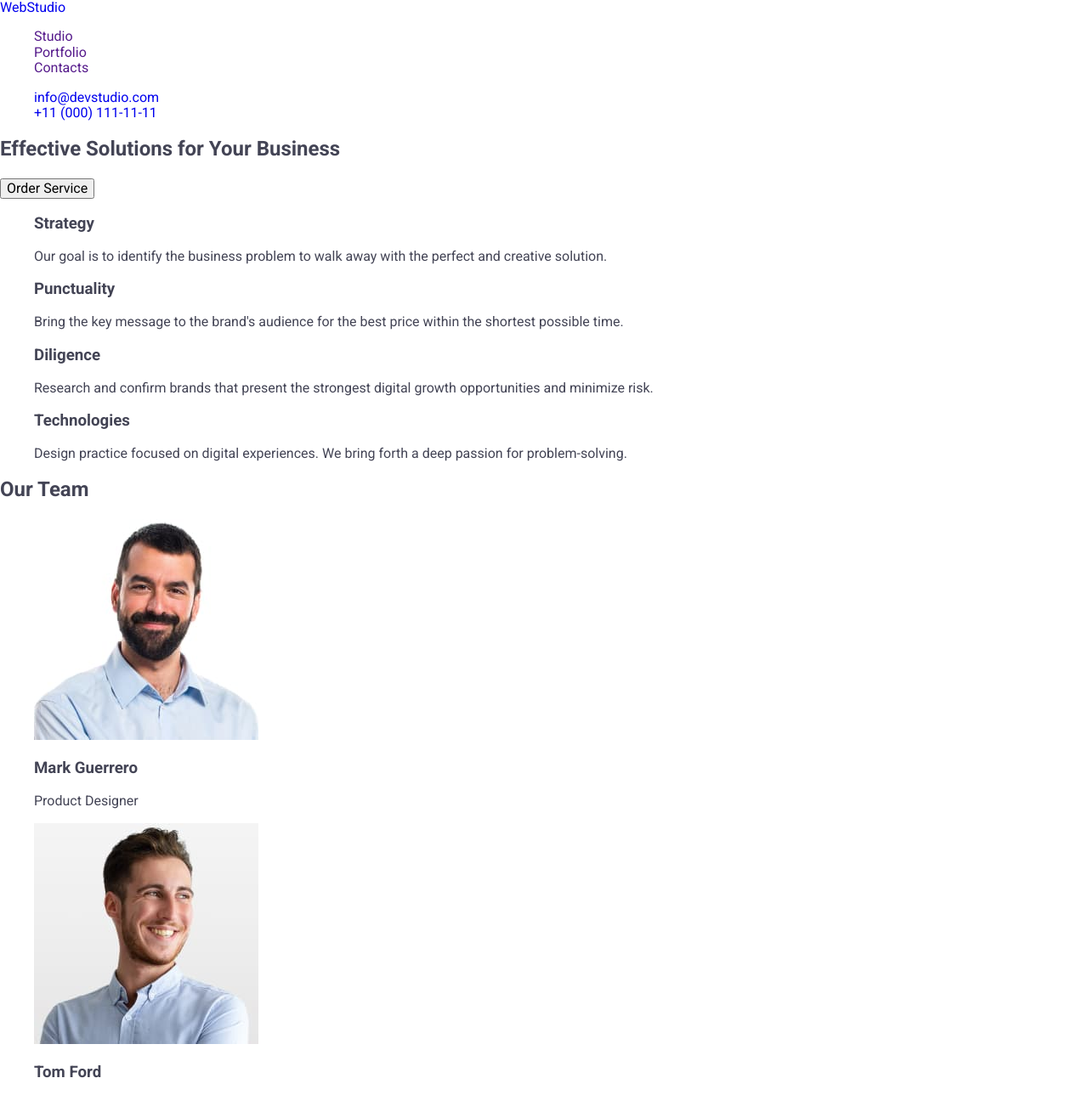
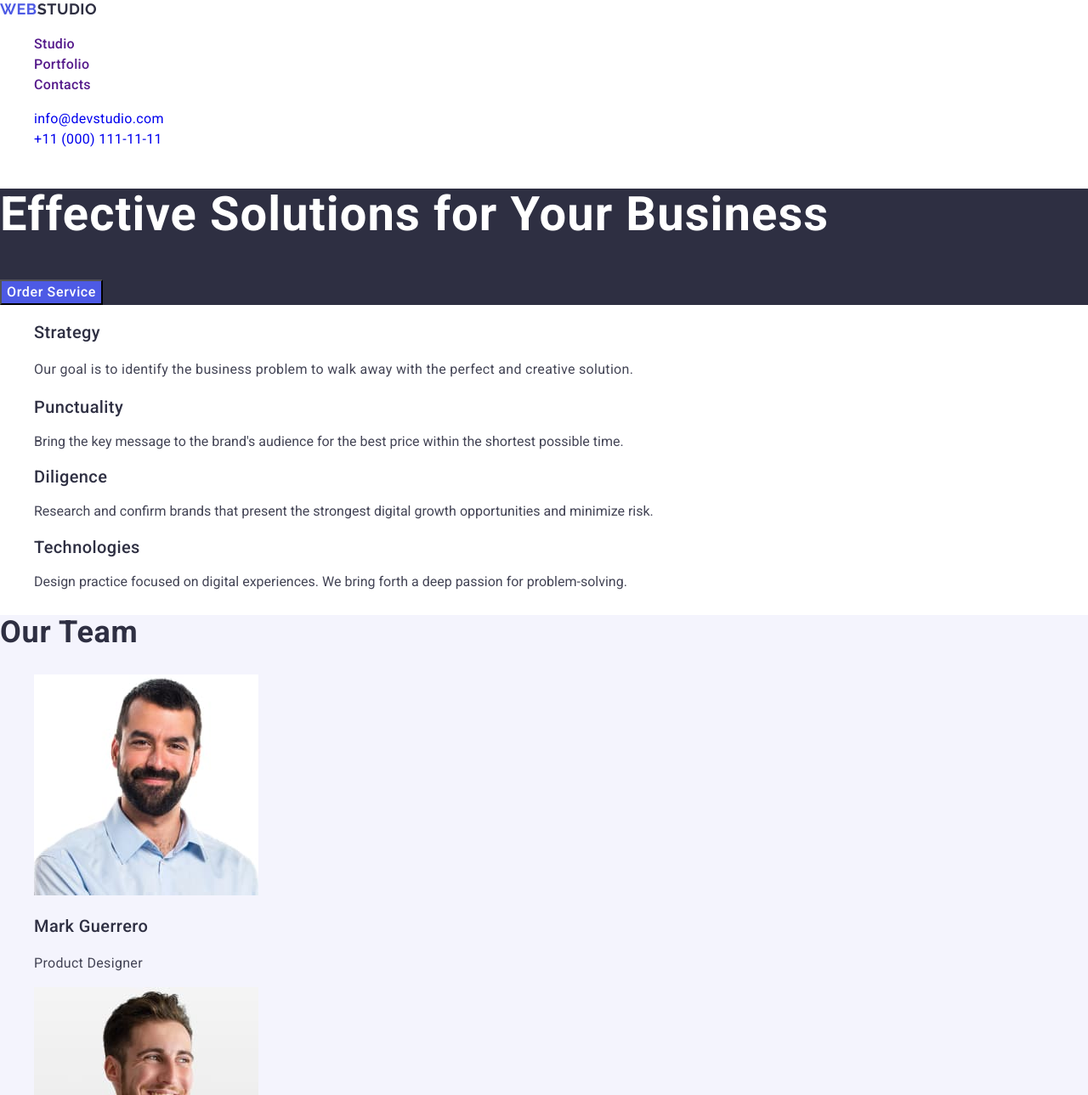
Before and after one commit to Oleksandr-Ninchuk/goit-markup-hw-02, a plain HTML site: page index.html in a window 1280 px wide. Shown: the top 1289 px of the page at 85% size. Drawn offline with nearby package versions, Linux system fonts and the light colour scheme.

Commit message:
interactive element sremain

```diff
--- a/css/styles.css
+++ b/css/styles.css
@@ -23,3 +23,127 @@ button {
 }
 
 /* header */
+
+.logo {
+  font-family: "Raleway", sans-serif;
+  font-weight: 700;
+  font-size: 18px;
+  line-height: 1.16667;
+  letter-spacing: 0.03em;
+  text-transform: uppercase;
+  color: #4d5ae5;
+}
+.header-logo .logo-part {
+  color: #2e2f42;
+}
+
+.header-nav {
+  font-weight: 500;
+  font-size: 16px;
+  line-height: 1.5;
+  letter-spacing: 0.02em;
+  color: #2e2f42;
+}
+.header-contacts {
+  font-weight: 400;
+  font-size: 16px;
+  line-height: 1.5;
+  letter-spacing: 0.02em;
+  color: #434455;
+}
+
+/*main*/
+.home-page {
+  background-color: #2e2f42;
+}
+.home-title {
+  font-weight: 700;
+  font-size: 56px;
+  line-height: 1.07143;
+  letter-spacing: 0.02em;
+  color: #fff;
+}
+.home-button {
+  font-weight: 500;
+  font-size: 16px;
+  line-height: 1.5;
+  letter-spacing: 0.04em;
+  color: #fff;
+  background-color: #4d5ae5;
+}
+.advantages-subtitle {
+  font-weight: 500;
+  font-size: 20px;
+  line-height: 1.2;
+  letter-spacing: 0.02em;
+  color: #2e2f42;
+}
+.advantages-tex {
+  font-weight: 400;
+  font-size: 16px;
+  line-height: 1.5;
+  letter-spacing: 0.02em;
+  color: #434455;
+}
+.team {
+  background: #f4f4fd;
+}
+.team-title {
+  font-weight: 700;
+  font-size: 36px;
+  line-height: 1.11111;
+  letter-spacing: 0.02em;
+
+  color: #2e2f42;
+}
+.team-subtitle {
+  font-weight: 500;
+  font-size: 20px;
+  line-height: 1.2;
+  letter-spacing: 0.02em;
+  color: #2e2f42;
+}
+.team-tex {
+  font-weight: 400;
+  font-size: 16px;
+  line-height: 1.5;
+  letter-spacing: 0.02em;
+  color: #434455;
+}
+.portfolio-title {
+  font-weight: 700;
+  font-size: 36px;
+  line-height: 1.11111;
+  letter-spacing: 0.02em;
+
+  color: #2e2f42;
+}
+.portfolio-subtitle {
+  font-weight: 500;
+  font-size: 20px;
+  line-height: 1.2;
+  letter-spacing: 0.02em;
+  color: #2e2f42;
+}
+.portfolio-tex {
+  font-weight: 400;
+  font-size: 16px;
+  line-height: 1.5;
+  letter-spacing: 0.02em;
+  color: #434455;
+}
+
+/*footer*/
+.page-footer {
+  background-color: #2e2f42;
+}
+.footer-logo .logo-part {
+  color: #f4f4fd;
+}
+.footer-tex {
+  font-weight: 400;
+  font-size: 16px;
+  line-height: 1.5;
+  letter-spacing: 0.02em;
+  color: #f4f4fd;
+}
--- a/index.html
+++ b/index.html
@@ -17,100 +17,147 @@
 </head>
 
 <body>
-    <header>
-        <nav>
-            <a href="./index.html">Web<span class="logo-part">Studio</span></a>
-            <ul>
-                <li>
-                    <a href="">Studio</a>
+    <header class="page-header">
+        <nav class="header-nav">
+            <a class="logo header-logo" href="./index.html">Web<span class="logo-part">Studio</span></a>
+            <ul class="nav-list">
+                <li class="nav-item">
+                    <a class="nav-link" href="">Studio</a>
                 </li>
-                <li>
-                    <a href="">Portfolio</a>
+                <li class="nav-item">
+                    <a class="nav-link" href="">Portfolio</a>
                 </li>
-                <li>
-                    <a href="">Contacts</a>
+                <li class="nav-item">
+                    <a class="nav-link" href="">Contacts</a>
                 </li>
             </ul>
         </nav>
-        <address>
-            <ul>
-                <li>
-                    <a href="mailto:info@devstudio.com">info@devstudio.com</a>
+        <address class="header-contacts">
+            <ul class="contact-list">
+                <li class="contact-item">
+                    <a class="contact-link" href="mailto:info@devstudio.com">info@devstudio.com</a>
                 </li>
-                <li>
-                    <a href="tel:+110001111111">+11 (000) 111-11-11</a>
+                <li class="contact-item">
+                    <a class="contact-link" href="tel:+110001111111">+11 (000) 111-11-11</a>
                 </li>
             </ul>
         </address>
     </header>
 
     <main>
-
-        <section>
-            <h1>Effective Solutions for Your Business</h1>
-            <button type="button">Order Service</button>
+        <section class="home-page">
+            <h1 class="home-title">Effective Solutions for Your Business</h1>
+            <button class="home-button" type="button">Order Service</button>
         </section>
 
-        <section>
-            <h2 hidden>Advantages</h2>
-            <ul>
-                <li>
-                    <h3>Strategy</h3>
-                    <p>Our goal is to identify the business problem to walk away with the perfect and creative solution.
+        <section class="advantages">
+            <h2 class="advantages-title" hidden>Advantages</h2>
+            <ul class="advantages-list">
+                <li class="advantages-item">
+                    <h3 class="advantages-subtitle">Strategy</h3>
+                    <p class="advantages-tex">Our goal is to identify the business problem to walk away with the perfect
+                        and creative
+                        solution.
                     </p>
                 </li>
-                <li>
-                    <h3>Punctuality</h3>
+                <li class="advantages-list">
+                    <h3 class="advantages-subtitle">Punctuality</h3>
                     <p>Bring the key message to the brand's audience for the best price within the shortest possible
                         time.</p>
                 </li>
-                <li>
-                    <h3>Diligence</h3>
+                <li class="advantages-list">
+                    <h3 class="advantages-subtitle">Diligence</h3>
                     <p>Research and confirm brands that present the strongest digital growth opportunities and minimize
                         risk.</p>
                 </li>
-                <li>
-                    <h3>Technologies</h3>
+                <li class="advantages-list">
+                    <h3 class="advantages-subtitle">Technologies</h3>
                     <p>Design practice focused on digital experiences. We bring forth a deep passion for
                         problem-solving.</p>
                 </li>
             </ul>
         </section>
 
-        <section>
-            <h2>Our Team</h2>
-            <ul>
-                <li>
-                    <img src="./images/mark-guerrero.jpg" alt="Mark Guerrero, Product Designer" width="264">
-                    <h3>Mark Guerrero</h3>
-                    <p>Product Designer</p>
+        <section class="team">
+            <h2 class="team-title">Our Team</h2>
+            <ul class="team-list">
+                <li class="team-item">
+                    <img class="team-img" src="./images/mark-guerrero.jpg" alt="Mark Guerrero, Product Designer"
+                        width="264">
+                    <h3 class="team-subtitle">Mark Guerrero</h3>
+                    <p class="team-tex">Product Designer</p>
                 </li>
 
-                <li>
-                    <img src="./images/tom-ford.jpg" alt="Tom Ford, Frontend Developer" width="264">
-                    <h3>Tom Ford</h3>
-                    <p>Frontend Developer</p>
+                <li class="team-item">
+                    <img class="team-img" src="./images/tom-ford.jpg" alt="Tom Ford, Frontend Developer" width="264">
+                    <h3 class="team-subtitle">Tom Ford</h3>
+                    <p class="team-tex">Frontend Developer</p>
                 </li>
 
-                <li>
-                    <img src="./images/camila-garcia.jpg" alt="Camila Garcia, Marketing" width="264">
-                    <h3>Camila Garcia</h3>
-                    <p>Marketing</p>
+                <li class="team-item">
+                    <img class="team-img" src="./images/camila-garcia.jpg" alt="Camila Garcia, Marketing" width="264">
+                    <h3 class="team-subtitle">Camila Garcia</h3>
+                    <p class="team-tex">Marketing</p>
                 </li>
 
-                <li>
-                    <img src="./images/daniel-wilson.jpg" alt="Daniel Wilson, UI Designer" width="264">
-                    <h3>Daniel Wilson</h3>
-                    <p>UI Designer</p>
+                <li class="team-item">
+                    <img class="team-img" src="./images/daniel-wilson.jpg" alt="Daniel Wilson, UI Designer" width="264">
+                    <h3 class="team-subtitle">Daniel Wilson</h3>
+                    <p class="team-tex">UI Designer</p>
                 </li>
             </ul>
         </section>
 
+        <section class="portfolio">
+            <h2 class="portfolio-title">Our Portfolio</h2>
+            <ul class="portfolio-list">
+                <li class="portfolio-item">
+                    <img class="portfolio-img" src="./images/banking-app.jpg" alt="banking-app" width="360"
+                        height="300" />
+                    <h3 class="portfolio-subtitle">Banking App</h3>
+                    <p class="portfolio-tex">App</p>
+
+                </li>
+                <li class="portfolio-item">
+                    <img class="portfolio-img" src="./images/cashless-payment.jpg" alt="cashless-payment" width="360"
+                        height="300" />
+                    <h3 class="portfolio-subtitle">Cashless Payment</h3>
+                    <p class="portfolio-tex">Marketing</p>
+                </li>
+                <li class="portfolio-item">
+                    <img class="portfolio-img" src="./images/meditation-app.jpg" alt="meditation-app" width="360"
+                        height="300" />
+                    <h3 class="portfolio-subtitle">Meditation App</h3>
+                    <p class="portfolio-tex">App</p>
+                </li>
+                <li class="portfolio-item">
+                    <img class="portfolio-img" src="./images/taxi-service.jpg" alt="taxi-service" width="360"
+                        height="300" />
+                    <h3 class="portfolio-subtitle">Taxi Service</h3>
+                    <p class="portfolio-tex">Marketing</p>
+                </li>
+                <li class="portfolio-item">
+                    <img class="portfolio-img" src="./images/screen-illustrations.jpg" alt="screen-illustrations"
+                        width="360" height="300" />
+                    <h3 class="portfolio-subtitle">Screen Illustrations</h3>
+                    <p class="portfolio-tex">Design</p>
+                </li>
+                <li class="portfolio-item">
+                    <img class="portfolio-img" src="./images/online-courses.jpg" alt="online-courses" width="360"
+                        height="300" />
+                    <h3 class="portfolio-subtitle">Online Courses</h3>
+                    <p class="portfolio-tex">Marketing</p>
+                </li>
+            </ul>
+
+        </section>
+
     </main>
 
-    <footer>
-        <a href="./index.html">Web<span class="logo-part">Studio</span></a>
-        <p>Increase the flow of customers and sales for your business with digital marketing & growth solutions.</p>
+    <footer class="page-footer">
+        <a class="logo footer-logo" href="./index.html">Web<span class="logo-part">Studio</span></a>
+        <p class="footer-tex">Increase the flow of customers and sales for your business with digital marketing & growth
+            solutions.</p>
     </footer>
 </body>
 
```
